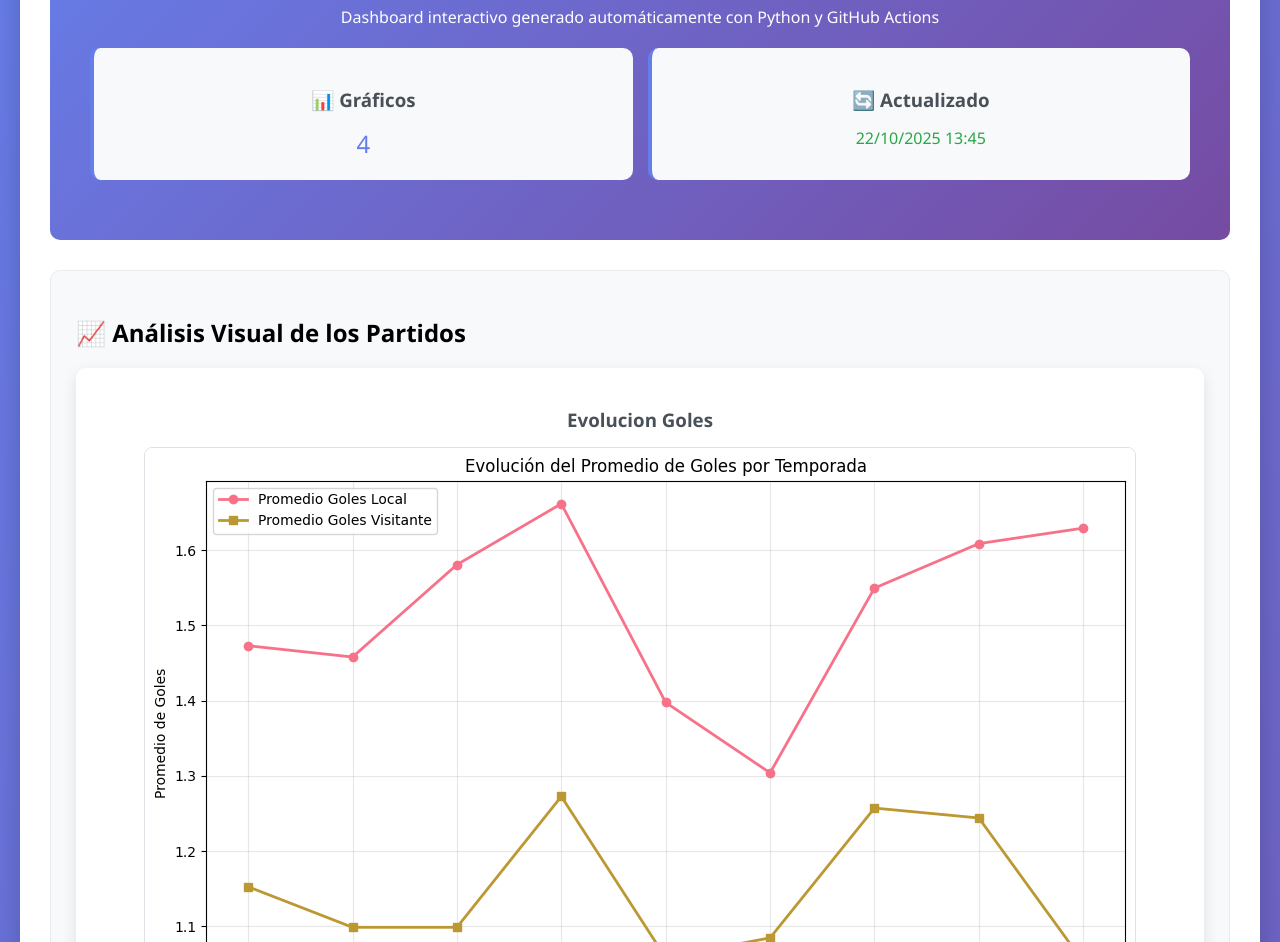
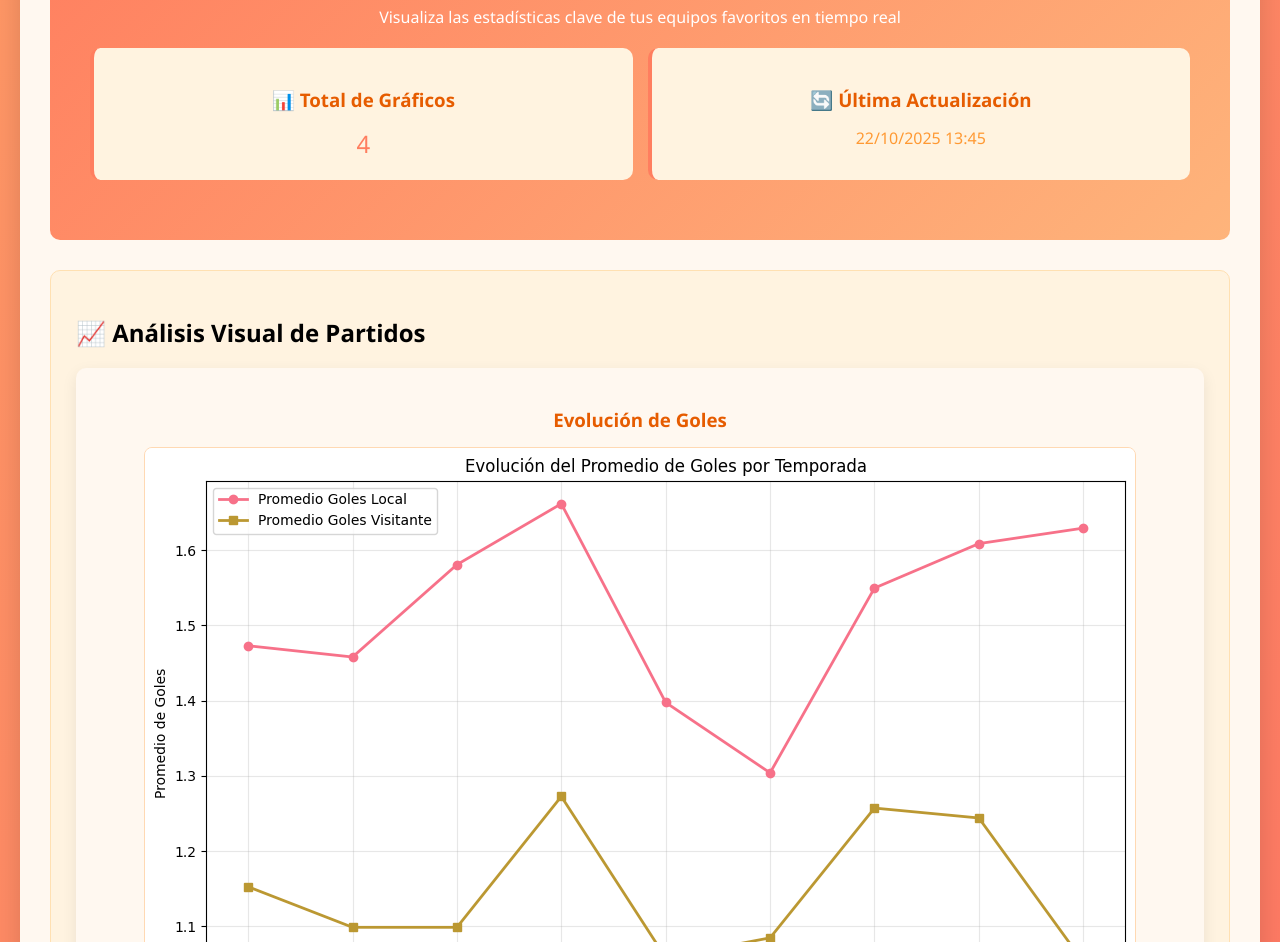
Before and after one commit to Mickyxd5/Tarea-Computo-de-alto-desempeno, a plain HTML site: page index.html in a window 1280 px wide. Shown: the part 170-1112 px from the top of the page. Drawn offline with Linux system fonts and the light colour scheme.

Commit message:
este es el bueno x2

```diff
--- a/index.html
+++ b/index.html
@@ -1,29 +1,28 @@
-
 <!DOCTYPE html>
 <html lang="es">
 <head>
     <meta charset="UTF-8">
     <meta name="viewport" content="width=device-width, initial-scale=1.0">
-        <title>Análisis de Partidos de Fútbol - Portafolio</title>
+    <title>📊 Dashboard de Fútbol - Portafolio</title>
     <style>
         body {
             font-family: 'Segoe UI', Tahoma, Geneva, Verdana, sans-serif;
             max-width: 1400px;
             margin: 0 auto;
             padding: 20px;
-                background: linear-gradient(135deg, #667eea 0%, #764ba2 100%);
+            background: linear-gradient(135deg, #ff9966 0%, #ff5e62 100%);
             min-height: 100vh;
         }
         .container {
-                background: white;
+            background: #fff8f0;
             border-radius: 15px;
             padding: 30px;
-                box-shadow: 0 10px 30px rgba(0,0,0,0.2);
+            box-shadow: 0 10px 30px rgba(0,0,0,0.15);
         }
         .header {
             text-align: center;
-                background: linear-gradient(135deg, #667eea 0%, #764ba2 100%);
-                color: white;
+            background: linear-gradient(135deg, #ff7e5f 0%, #feb47b 100%);
+            color: #fff;
             padding: 40px;
             border-radius: 10px;
             margin-bottom: 30px;
@@ -35,18 +34,18 @@
             margin: 20px 0;
         }
         .stat-card {
-                background: #f8f9fa;
+            background: #fff3e0;
             padding: 20px;
             border-radius: 10px;
             text-align: center;
-                border-left: 4px solid #667eea;
+            border-left: 4px solid #ff7e5f;
         }
         .chart-container {
-                background: #f8f9fa;
+            background: #fff3e0;
             padding: 25px;
             margin: 25px 0;
             border-radius: 10px;
-                border: 1px solid #e9ecef;
+            border: 1px solid #ffe0b2;
         }
         .chart-grid {
             display: grid;
@@ -56,9 +55,9 @@
         .chart-item {
             text-align: center;
             padding: 20px;
-                background: white;
+            background: #fff8f0;
             border-radius: 10px;
-                box-shadow: 0 5px 15px rgba(0,0,0,0.1);
+            box-shadow: 0 5px 15px rgba(0,0,0,0.08);
             transition: transform 0.3s ease;
         }
         .chart-item:hover {
@@ -68,7 +67,7 @@
             max-width: 100%;
             height: auto;
             border-radius: 8px;
-                border: 1px solid #dee2e6;
+            border: 1px solid #ffd9b3;
         }
         .last-update {
             text-align: center;
@@ -76,11 +75,11 @@
             font-style: italic;
             margin-top: 40px;
             padding: 20px;
-                background: #f8f9fa;
+            background: #fff3e0;
             border-radius: 10px;
         }
         h3 {
-                color: #495057;
+            color: #e65c00;
             margin-bottom: 15px;
         }
     </style>
@@ -88,37 +87,37 @@
 <body>
     <div class="container">
         <div class="header">
-                <h1>⚽ Análisis de Partidos de Fútbol</h1>
-                <p>Dashboard interactivo generado automáticamente con Python y GitHub Actions</p>
+            <h1>⚽ Dashboard de Partidos de Fútbol</h1>
+            <p>Visualiza las estadísticas clave de tus equipos favoritos en tiempo real</p>
             <div class="stats-grid">
                 <div class="stat-card">
-                        <h3>📊 Gráficos</h3>
-                        <p style="font-size: 24px; margin: 0; color: #667eea;">4</p>
+                    <h3>📊 Total de Gráficos</h3>
+                    <p style="font-size: 24px; margin: 0; color: #ff7e5f;">4</p>
                 </div>
                 <div class="stat-card">
-                        <h3>🔄 Actualizado</h3>
-                        <p style="font-size: 16px; margin: 0; color: #28a745;">22/10/2025 13:45</p>
+                    <h3>🔄 Última Actualización</h3>
+                    <p style="font-size: 16px; margin: 0; color: #ff9933;">22/10/2025 13:45</p>
                 </div>
             </div>
         </div>
 
         <div class="chart-container">
-                <h2>📈 Análisis Visual de los Partidos</h2>
+            <h2>📈 Análisis Visual de Partidos</h2>
             <div class="chart-grid">
 
                 <div class="chart-item">
-                        <h3>Evolucion Goles</h3>
-                        <img src="evolucion_goles.png" alt="Evolucion Goles">
+                    <h3>Evolución de Goles</h3>
+                    <img src="evolucion_goles.png" alt="Evolución de Goles">
                 </div>
 
                 <div class="chart-item">
-                        <h3>Victorias Temporada</h3>
+                    <h3>Victorias por Temporada</h3>
                     <img src="victorias_temporada.png" alt="Victorias Temporada">
                 </div>
 
                 <div class="chart-item">
-                        <h3>Distribucion Goles</h3>
-                        <img src="distribucion_goles.png" alt="Distribucion Goles">
+                    <h3>Distribución de Goles</h3>
+                    <img src="distribucion_goles.png" alt="Distribución de Goles">
                 </div>
 
                 <div class="chart-item">
@@ -130,7 +129,7 @@
         </div>
 
         <div class="last-update">
-                <p>🚀 Generado automáticamente con GitHub Actions | ⚡ Análisis en tiempo real</p>
+            <p>🚀 Generado automáticamente con GitHub Actions | ⚡ Análisis actualizado al momento</p>
             <p>📅 Última actualización: 2025-10-22 13:45:45</p>
         </div>
     </div>
```
Lines whose indentation alone changed are shown as unchanged.
